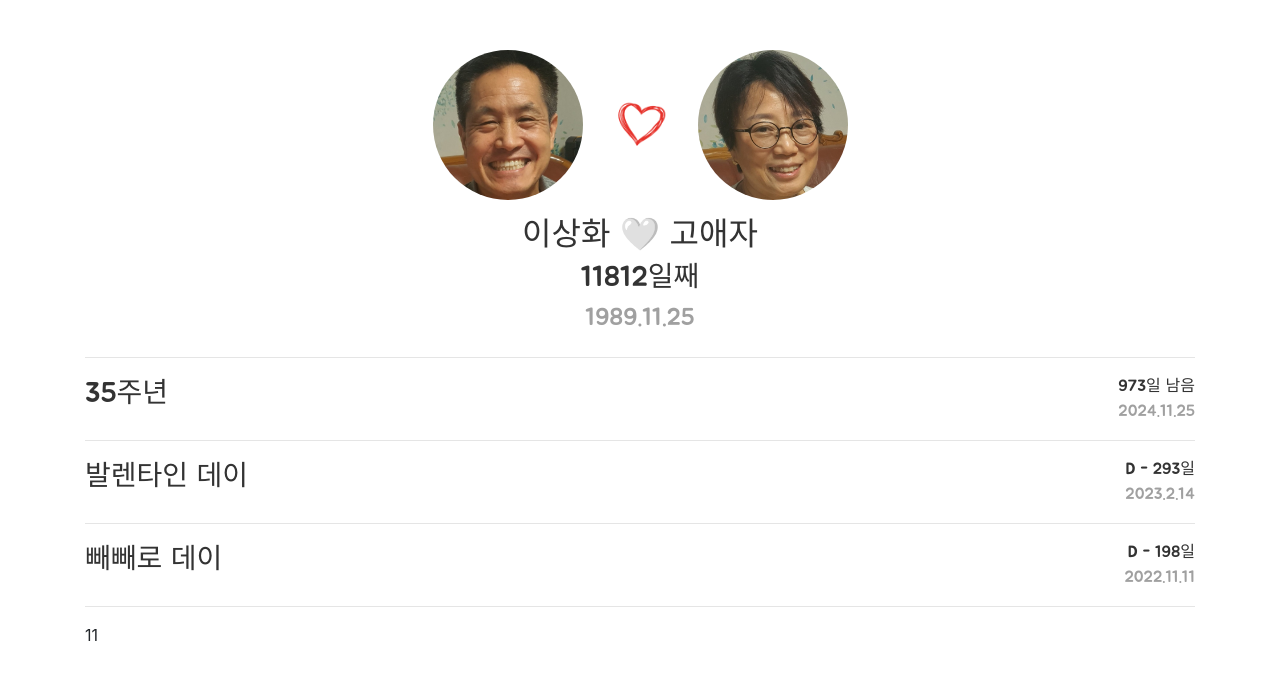
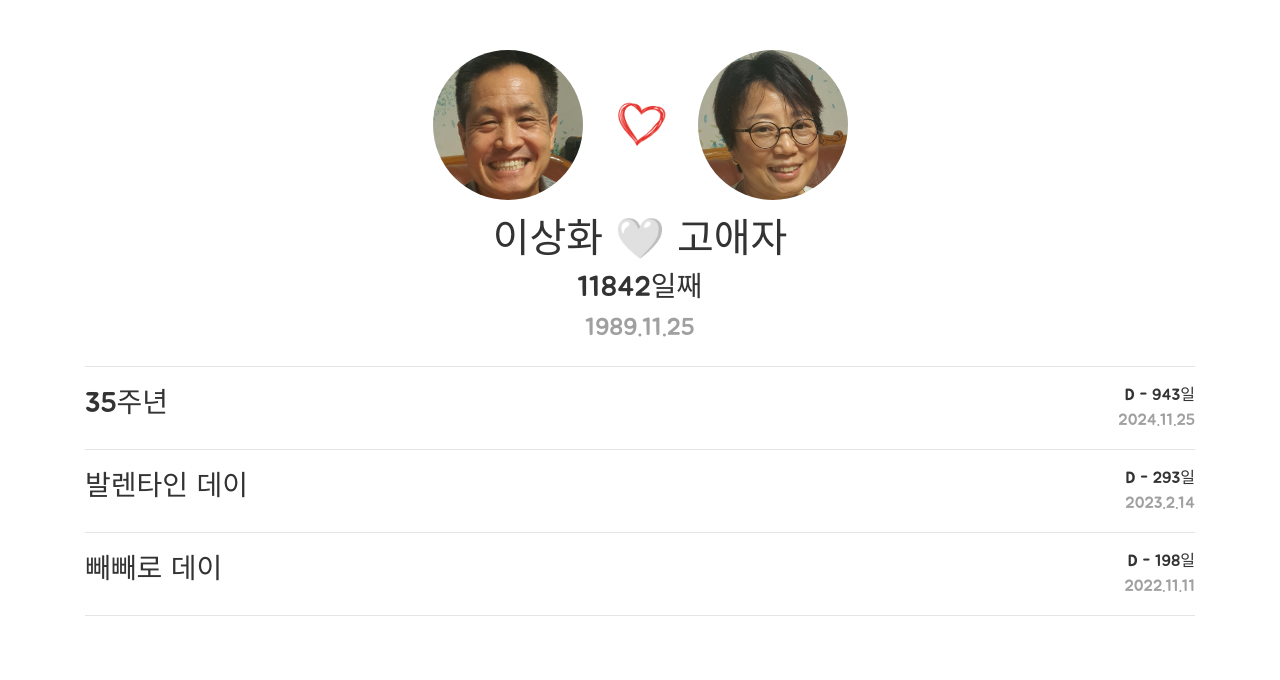
Before and after one commit to GomakLee/CountingAnniversary, a plain HTML site: page Anniversary.html in a window 1280 px wide. Drawn offline with nearby package versions, Linux system fonts and the light colour scheme.

Commit message:
거의 완성

```diff
--- a/Anniversary.html
+++ b/Anniversary.html
@@ -14,7 +14,7 @@
         <img id="Aeja" src="Aeja.png" alt="Aeja">
     </section>
     <div class="container d-flex flex-column justify-content-center align-items-center mt-3">
-        <h2>이상화 🤍 고애자</h2>
+        <h1>이상화 🤍 고애자</h1>
         <h3 id="love">0일째</h3>
         <h4 class="date">1989.11.25</h4>
     </div>
@@ -51,7 +51,7 @@ crossorigin="anonymous"></script>
 <script>
 
 var now= new Date();
-var date= new Date(1989,11,25);
+var date= new Date("1989-11-25");
 //우리 몇 일째?
 var now_date=Math.floor((now.getTime()-date.getTime())/(1000*60*60*24))+1;
 $("#love").text(now_date+"일째")
@@ -65,21 +65,22 @@ var pepero_now = Math.floor( (pepero.getTime() - now.getTime()) / (1000*60*60*24
 $("#valentain").text("D - " + valentain_now + "일");
 $("#pepero").text("D - " + pepero_now + "일");
 
-/*35주년 계산 - 어떻게?
-var TF = new Date(date.setFullYear((date.getFullYear()+35),10,25)); //컴퓨터에는 월이 0부터 시작하기 때문에 0~11 -> 1~12
+//35주년 계산 - 어떻게?
+var TF = new Date(date.setFullYear((date.getFullYear()+35))); //컴퓨터에는 월이 0부터 시작하기 때문에 0~11 -> 1~12
 var timeDiff = Math.floor((TF.getTime() - now.getTime())/ (1000 * 60 * 60 * 24) +1);
 $("#thirtyfive").text("D - "+ timeDiff + "일");
 $("#thirtyfive-date").text(TF.getFullYear()+"." + (TF.getMonth() +1) +"." + TF.getDate());
-*/
-var TF = new Date(date.getTime() + ((1000 * 60 * 60 * 24) * ((35 * 365) + 9 ) ) );
+
+/*
+var TF = new Date(date.getTime() + ( ( 1000 * 60 * 60 * 24 ) * ( ( 35 * 365 ) + 9 ) ) ); // 윤년 까지 포함
 var tfday = TF.getFullYear()+"." + (TF.getMonth()) +"." + TF.getDate();
 $("#thirtyfive-date").text(tfday);
-
 var timediff = TF.getTime() - now.getTime();
 var day3 = Math.floor(timediff / (1000 * 60 * 60 * 24) + 1);
-$('#thirtyfive').text(day3 + "일 남음")
+$('#thirtyfive').text(day3 + "일 남음");
 
-document.write(TF.getMonth())
+ var start = new Date("2022-11-25") 와 new Date(2022,11,25)로 입력하는건 큰 차이ㅇㅇ
+ 후자는 document.write로 출력했을 때 월이 +1로 되어서 모든 계산이 한달이 추가된것으로 이루어짐*/
 </script>
 </body>
 </html>
```
